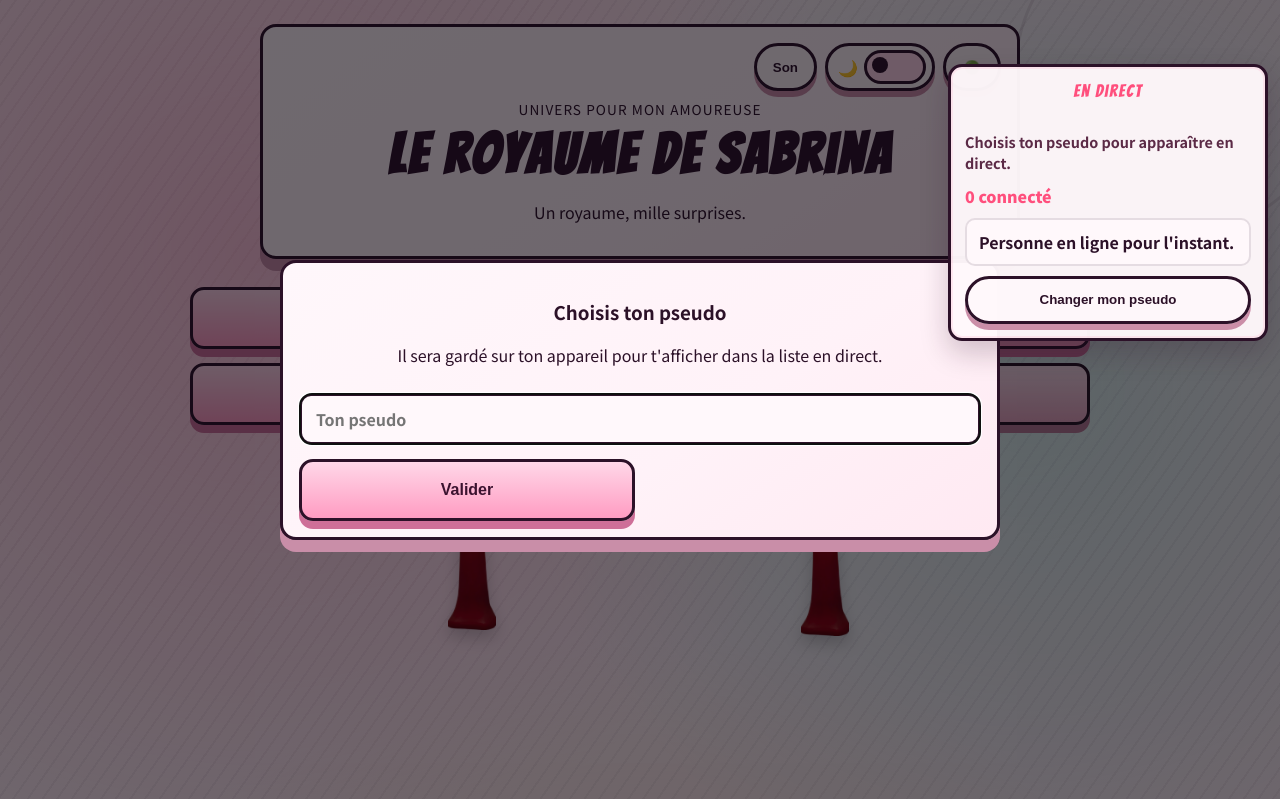
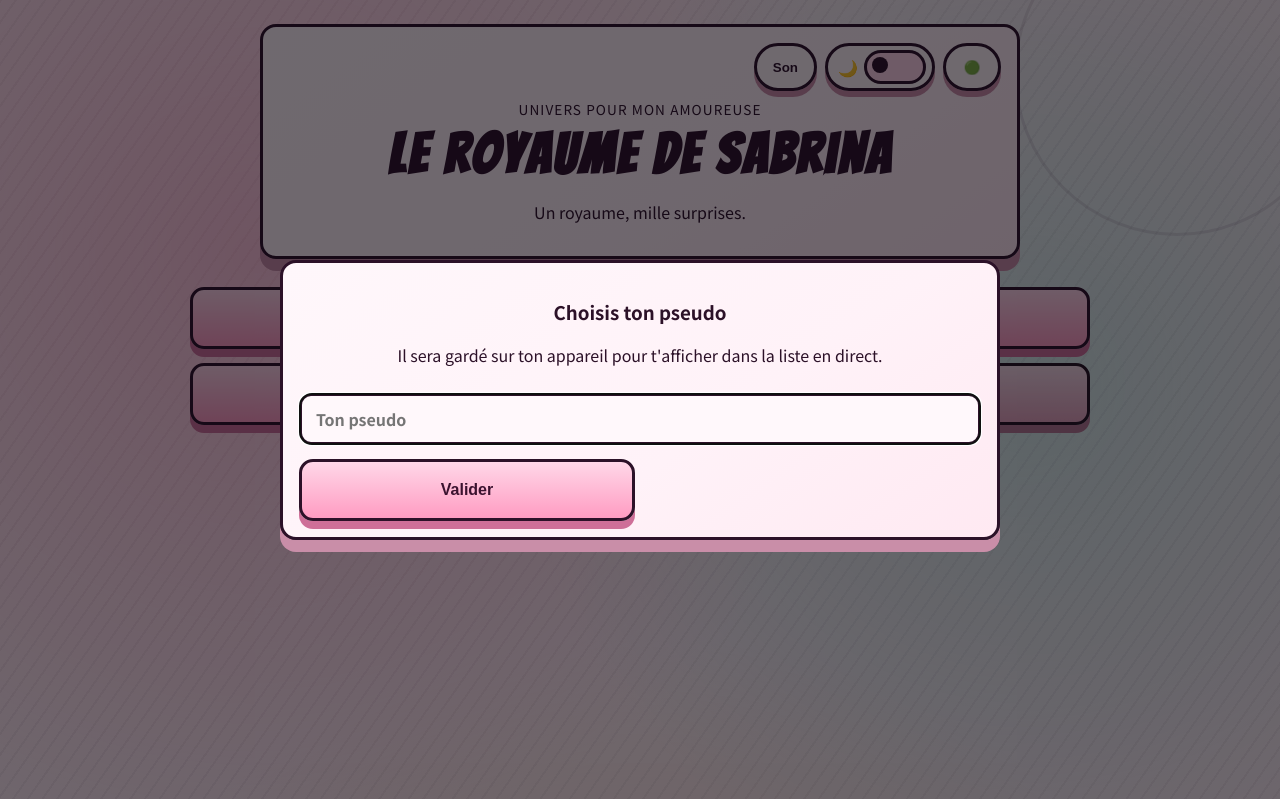
Before and after one commit to Brad0r/SabSab, a website: page index.html in a window 1280 px wide. Shown: the top 799 px of the page. Drawn offline with Linux system fonts and the light colour scheme; a web font is replaced by a local one.

Commit message:
Ajuste les bougies et le panneau des connectés

```diff
--- a/app.js
+++ b/app.js
@@ -261,8 +261,7 @@ const el = {
 
   candlesLayer: document.getElementById("candles-layer"),
   candlesStatus: document.getElementById("candles-status"),
-  homeHeader: document.querySelector(".home-header"),
-  homeMain: document.querySelector(".home-main"),
+  homeActionTargets: Array.from(document.querySelectorAll("#screen-home .home-grid button, #screen-home .header-quick-actions > *")),
   btnStartQuiz: document.getElementById("btn-start-quiz"),
   btnStartKrill: document.getElementById("btn-start-krill"),
   btnStartMusic: document.getElementById("btn-start-music"),
@@ -1863,12 +1862,13 @@ function setupHome() {
   const usedCandleSpots = [];
   const screenRect = el.screenHome?.getBoundingClientRect();
   const compactLayout = window.innerWidth <= 760;
-  const blockedZones = [el.homeHeader, el.homeMain]
+  const blockedZones = (el.homeActionTargets || [])
     .filter(Boolean)
-    .map((section) => {
-      const rect = section.getBoundingClientRect();
-      const paddingX = compactLayout ? 16 : 24;
-      const paddingY = compactLayout ? 20 : 28;
+    .map((target) => target.getBoundingClientRect())
+    .filter((rect) => rect.width > 0 && rect.height > 0 && screenRect?.width && screenRect?.height)
+    .map((rect) => {
+      const paddingX = compactLayout ? 14 : 18;
+      const paddingY = compactLayout ? 12 : 16;
 
       return {
         left: ((rect.left - screenRect.left - paddingX) / screenRect.width) * 100,
@@ -1879,25 +1879,17 @@ function setupHome() {
     });
 
   function isInNoCandleZone(x, y) {
-    const inBlockedSection = blockedZones.some((zone) => (
+    return blockedZones.some((zone) => (
       x > zone.left && x < zone.right && y > zone.top && y < zone.bottom
     ));
-
-    if (inBlockedSection) return true;
-
-    if (compactLayout && x > 28 && x < 72 && y > 74) {
-      return true;
-    }
-
-    return false;
   }
 
   function getSafeCandleSpot() {
-    const minDistance = compactLayout ? 12.5 : 10.5;
+    const minDistance = compactLayout ? 12 : 10.5;
 
     for (let tries = 0; tries < 120; tries += 1) {
       const x = 4 + Math.random() * 92;
-      const y = 6 + Math.random() * 88;
+      const y = compactLayout ? 8 + Math.random() * 84 : 6 + Math.random() * 88;
       if (isInNoCandleZone(x, y)) continue;
       const tooClose = usedCandleSpots.some((p) => Math.hypot(p.x - x, p.y - y) < minDistance);
       if (tooClose) continue;
@@ -1905,9 +1897,22 @@ function setupHome() {
       return { x, y };
     }
 
-    const fallback = compactLayout
-      ? { x: Math.random() < 0.5 ? 7 : 89, y: 78 + Math.random() * 12 }
-      : { x: 6 + Math.random() * 88, y: 12 + Math.random() * 80 };
+    const fallbackOptions = compactLayout
+      ? [
+        { x: 8, y: 18 },
+        { x: 92, y: 18 },
+        { x: 8, y: 84 },
+        { x: 92, y: 84 },
+      ]
+      : [
+        { x: 8, y: 16 },
+        { x: 92, y: 16 },
+        { x: 8, y: 86 },
+        { x: 92, y: 86 },
+      ];
+
+    const fallback = fallbackOptions.find((spot) => !isInNoCandleZone(spot.x, spot.y))
+      || fallbackOptions[0];
 
     usedCandleSpots.push(fallback);
     return fallback;
--- a/styles.css
+++ b/styles.css
@@ -321,6 +321,11 @@ body[data-theme="dark"] .playlist-card.active {
   box-shadow: 0 12px 28px rgba(44, 17, 40, 0.22), inset 0 0 0 2px rgba(255, 132, 177, 0.15);
   padding: 14px;
   text-align: left;
+}
+
+.sound-panel[hidden],
+.online-panel[hidden] {
+  display: none !important;
 }
 
 .sound-panel-header {
```
